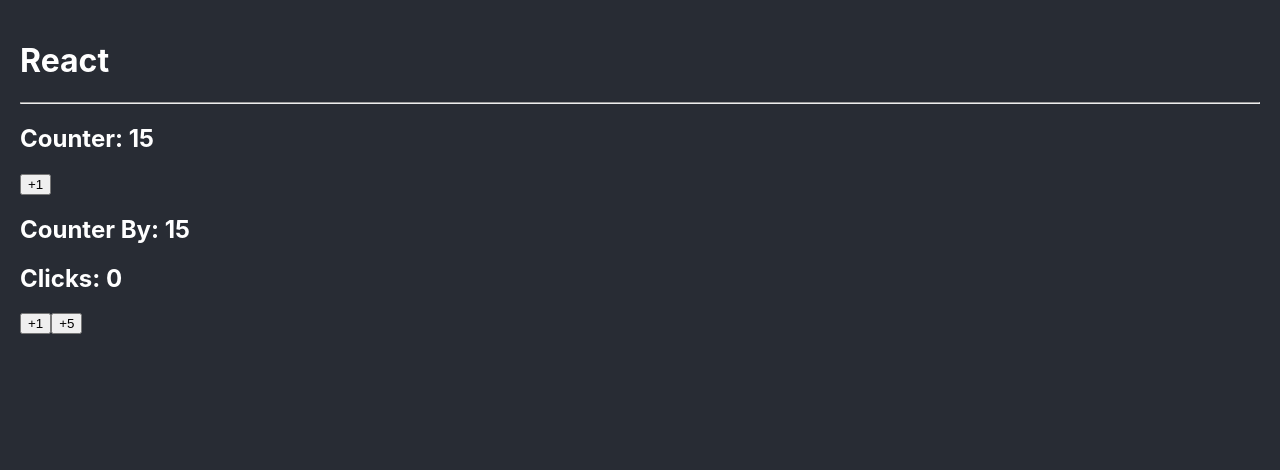
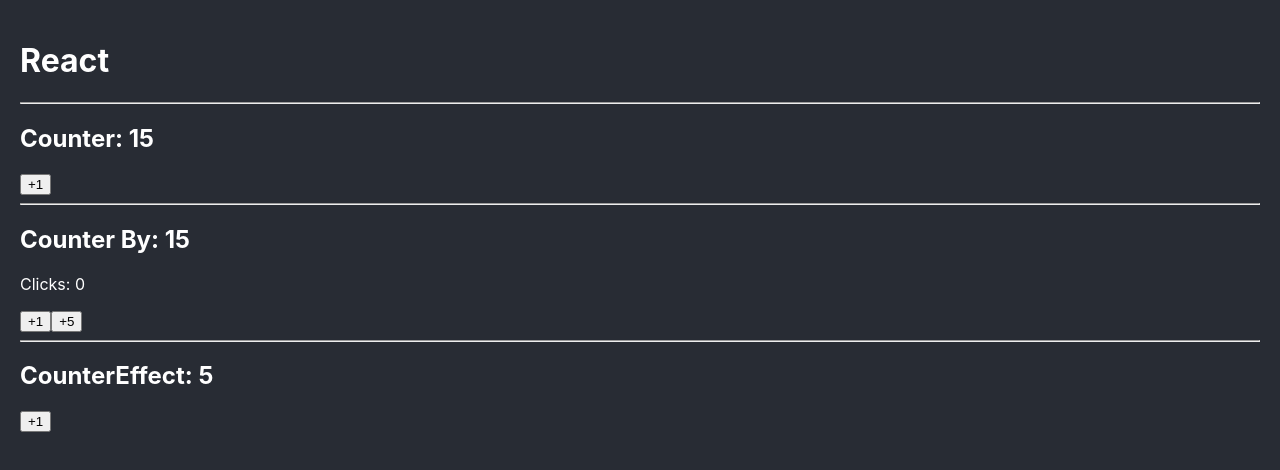
Before and after one commit to ElisPerez/react-bases, a React (Create React App) app: page / in a window 1280 px wide. Shown: the top 470 px of the page. Built offline with nearby package versions, Linux system fonts and the light colour scheme.

Commit message:
CounterEffect

```diff
--- a/package.json
+++ b/package.json
@@ -14,6 +14,7 @@
     "@types/node": "^12.0.0",
     "@types/react": "^17.0.0",
     "@types/react-dom": "^17.0.0",
+    "gsap": "3.7.1",
     "react": "^17.0.2",
     "react-dom": "^17.0.2",
     "react-scripts": "4.0.3",
--- a/src/App.tsx
+++ b/src/App.tsx
@@ -1,5 +1,6 @@
 import { Counter } from './bases/Counter';
 import { CounterBy } from './bases/CounterBy';
+import { CounterEffect } from './bases/CounterEffect';
 
 function App() {
   return (
@@ -7,7 +8,10 @@
       <h1>React</h1>
       <hr />
       <Counter initialValue={15} />
+      <hr />
       <CounterBy initialValue={15} />
+      <hr />
+      <CounterEffect />
     </>
   );
 }
--- a/src/bases/CounterBy.tsx
+++ b/src/bases/CounterBy.tsx
@@ -24,7 +24,7 @@
   return (
     <div>
       <h2>Counter By: {counter}</h2>
-      <h2>Clicks: {clicks}</h2>
+      <p>Clicks: {clicks}</p>
       <button onClick={() => handleClick(1)}>+1</button>
       <button onClick={() => handleClick(5)}>+5</button>
     </div>
--- /dev/null
+++ b/src/bases/CounterEffect.tsx
@@ -0,0 +1,23 @@
+import { useEffect, useState } from 'react';
+
+const MAXIMUM_COUNT = 10;
+
+export const CounterEffect = () => {
+  const [count, setCount] = useState(5);
+
+  const handleClick = () => {
+    setCount(prev => Math.min(prev + 1, MAXIMUM_COUNT));
+  };
+
+  useEffect(() => {
+    if (count < MAXIMUM_COUNT) return;
+    alert('Maximum count reached!');
+  }, [count]);
+
+  return (
+    <div>
+      <h2>CounterEffect: {count}</h2>
+      <button onClick={handleClick}>+1</button>
+    </div>
+  );
+};
```
Also changed, not shown: 1 other file (tests, documents, lock files or other folders).
